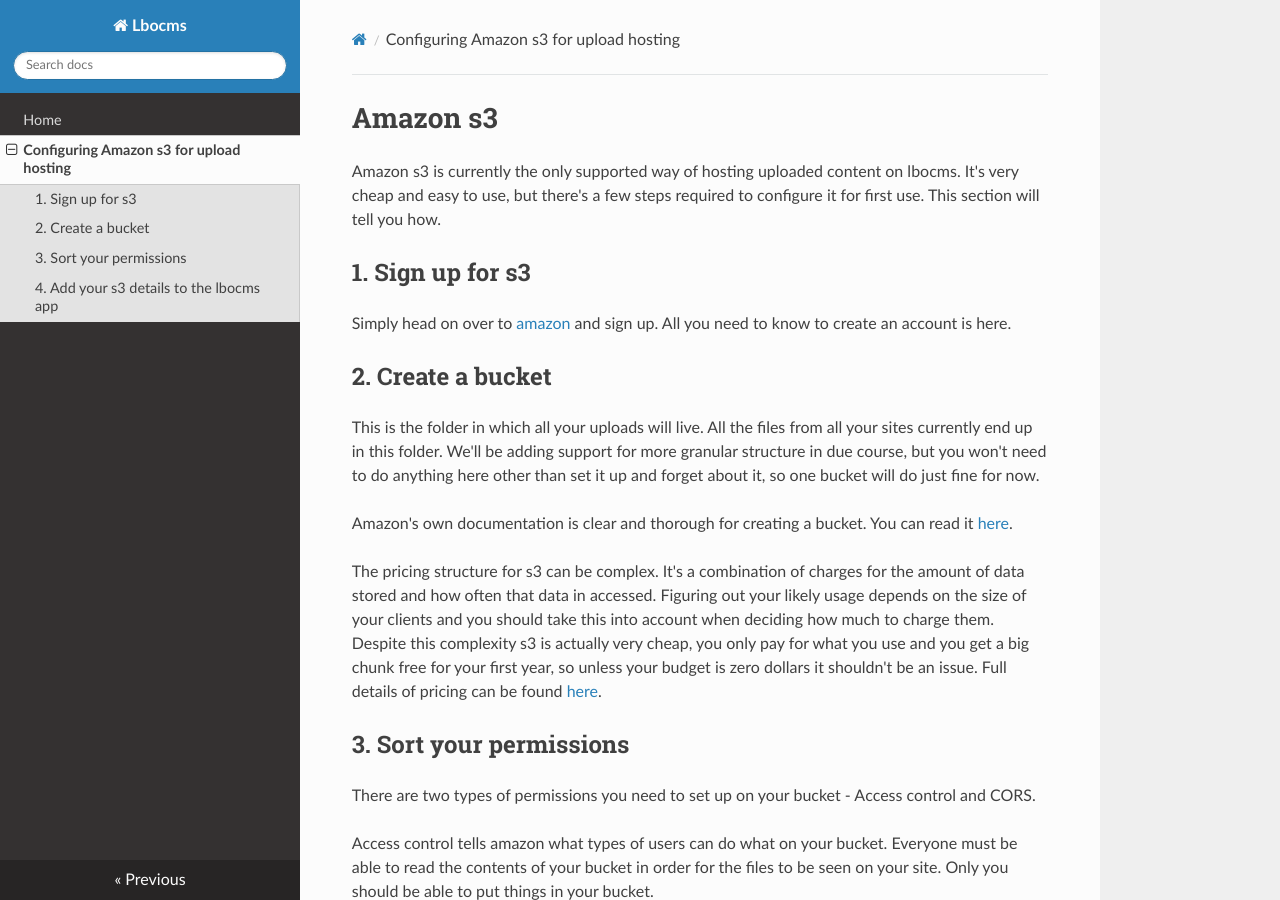
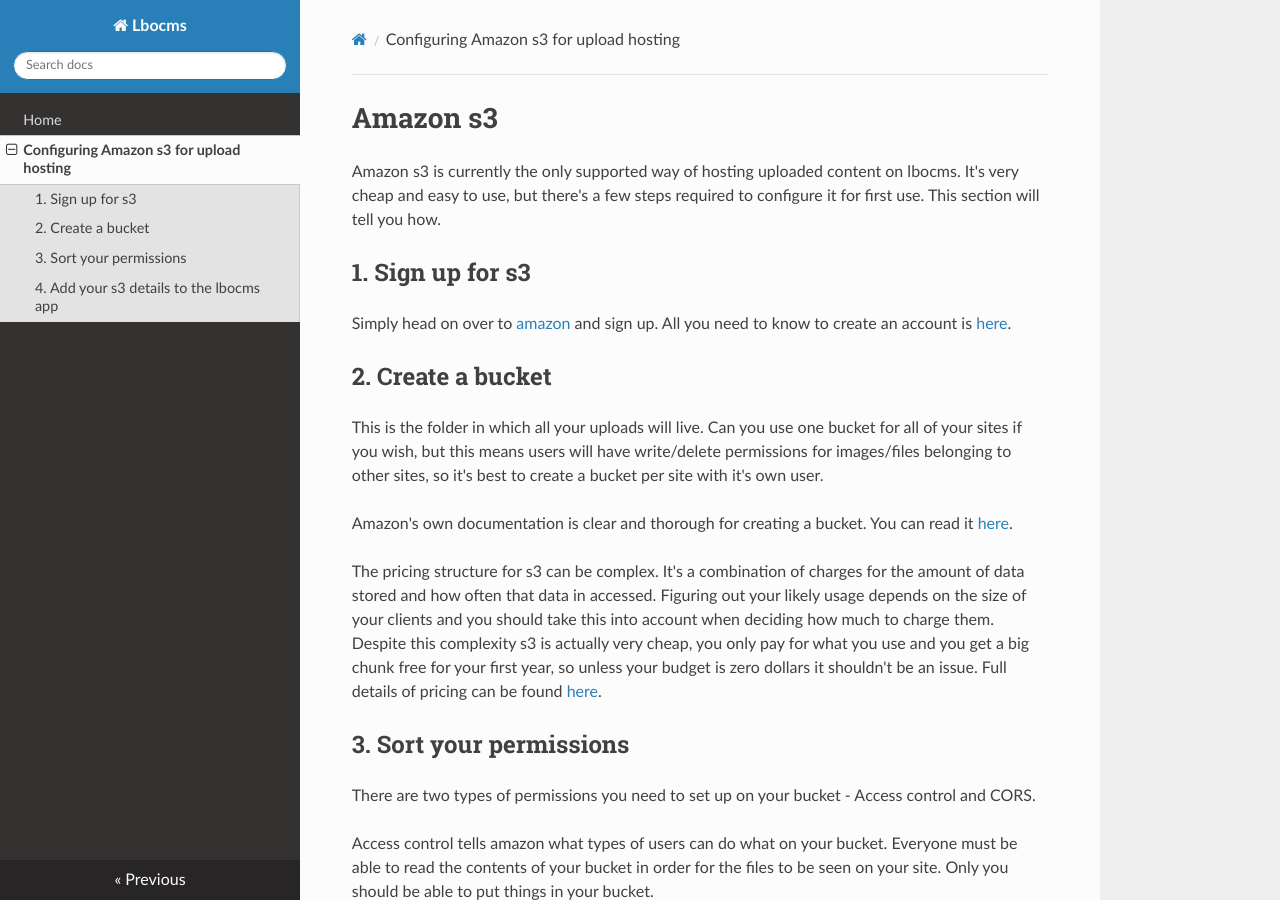
Before and after one commit to mattthehoople/lbocms, an MkDocs documentation site: the page built from docs/s3.md, in a window 1280 px wide and 900 px high. Built offline with MkDocs 1.6.1, drawn with Linux system fonts in a browser that asks for light colours; nearby versions of some CDN libraries; old or Windows-style settings are respelled for this version of MkDocs; some of the changed text lies outside the part shown.

Commit message:
Altered s3 docs to refect site level buckets change.

```diff
--- a/docs/s3.md
+++ b/docs/s3.md
@@ -6,12 +6,12 @@
 1. Sign up for s3
 -----------------
 
-Simply head on over to [amazon](http://aws.amazon.com/s3) and sign up. All you need to know to create an account is here.
+Simply head on over to [amazon](http://aws.amazon.com/s3) and sign up. All you need to know to create an account is [here](http://docs.aws.amazon.com/AmazonS3/latest/gsg/SigningUpforS3.html).
 
 2. Create a bucket
 ------------------
 
-This is the folder in which all your uploads will live. All the files from all your sites currently end up in this folder. We'll be adding support for more granular structure in due course, but you won't need to do anything here other than set it up and forget about it, so one bucket will do just fine for now.
+This is the folder in which all your uploads will live. Can you use one bucket for all of your sites if you wish, but this means users will have write/delete permissions for images/files belonging to other sites, so it's best to create a bucket per site with it's own user.
 
 Amazon's own documentation is clear and thorough for creating a bucket. You can read it [here](http://docs.aws.amazon.com/AmazonS3/latest/gsg/CreatingABucket.html).
 
@@ -51,7 +51,7 @@
 
 Finally you need to tell us your details so we can upload your user's files straight into your bucket. We keep your details safe and sound and all the usual security measures apply, so you've no need to worry. To be extra safe you only use the details of the user you created in step 3 above. This is just common sense.
 
-Login to lbocms, click the "Account" link in the top right hand corner, then click the settings link.
+Login to lbocms, then assuming your site is already created, then click the button in the "Settings" column for your chosen site.
 
 Add your details. These should be the name of your bucket, the region it's hosted in and the two keys you copied in step 3. If you can't remember which region you chose, look at your bucket's propeties in the s3 console and look the name up [here](http://docs.aws.amazon.com/general/latest/gr/rande.html#s3_region). It's the "Region" value we're after, e.g. "us-east-1".
 
```
